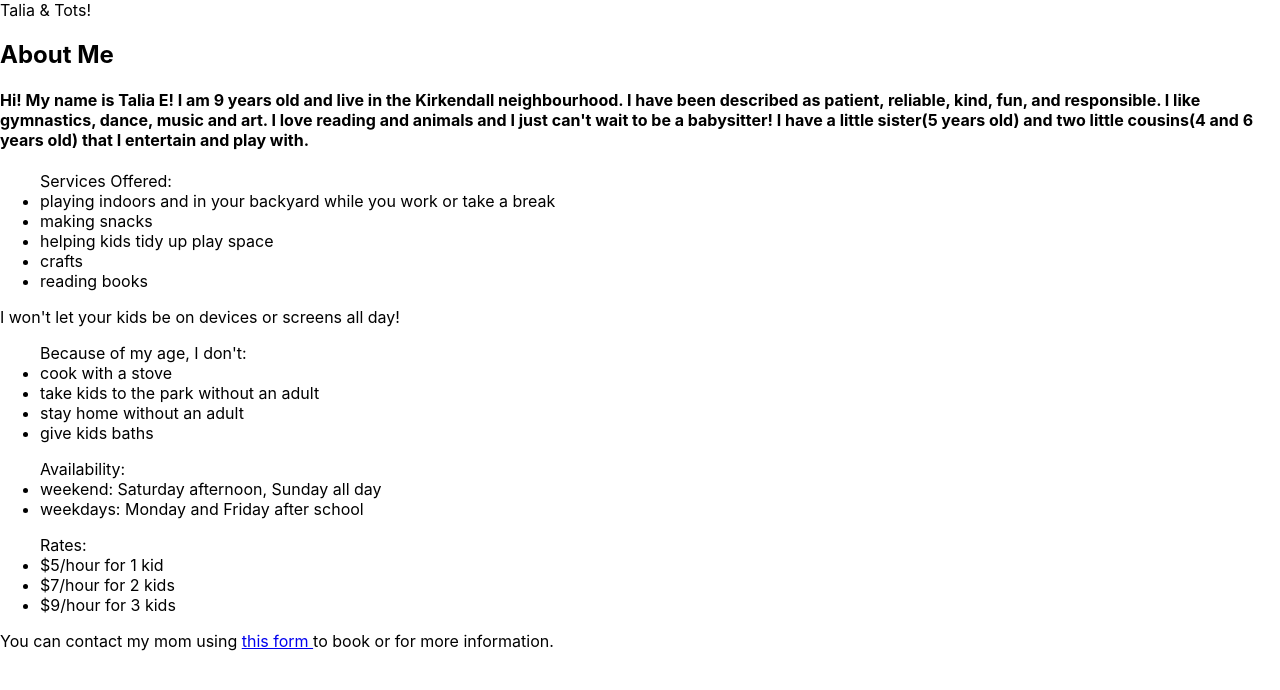
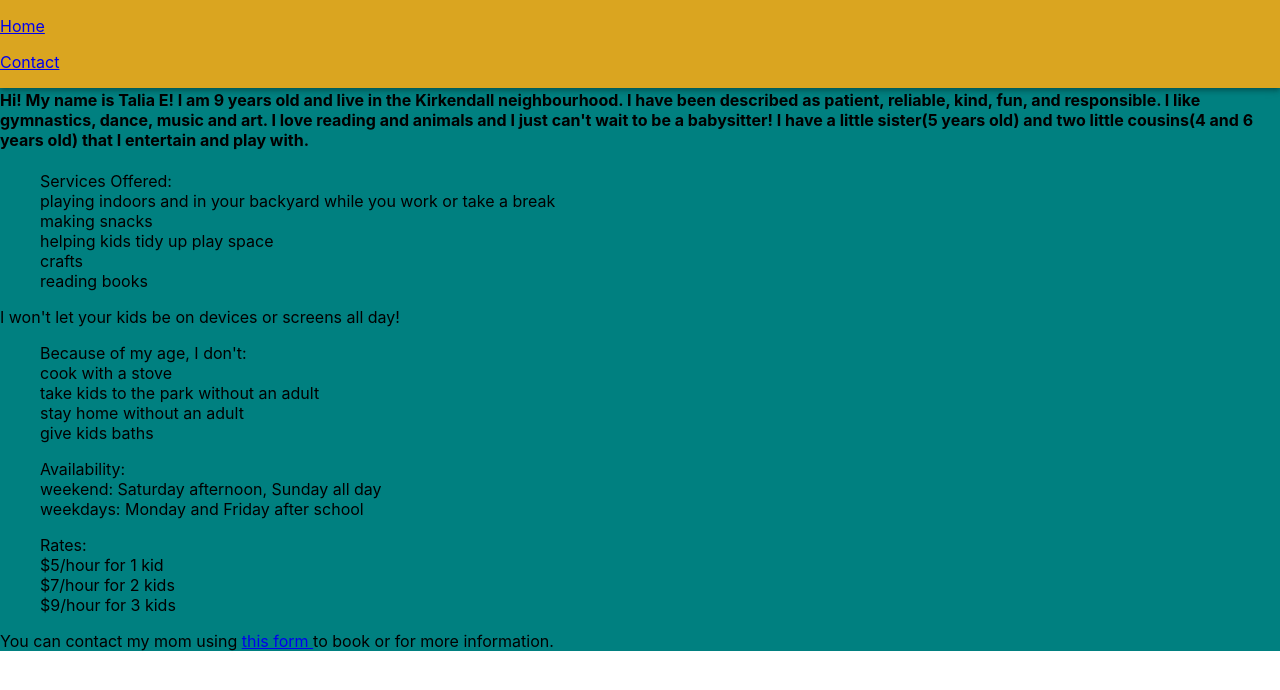
Before and after one commit to connkat/taliae, a React (Create React App) app: page / in a window 1280 px wide. Shown: the top 690 px of the page. Built offline with nearby package versions, Linux system fonts and the light colour scheme.

Commit message:
fixed file name and added color

```diff
--- a/src/App.js
+++ b/src/App.js
@@ -1,12 +1,12 @@
 import React from "react";
 import { BrowserRouter as Router, Route, Routes } from "react-router-dom";
 import { Home, Contact } from "./pages";
-import Header from "./components/Header";
+import Header from "./components/Header.jsx";
 function App() {
   return (
     <div className="app">
       <Router>
-        {/* <Header /> */}
+        <Header />
         <Routes>
           <Route exact path="/" element={<Home />}></Route>
           <Route exact path="/contact" element={<Contact />}></Route>
--- a/src/components/Header.css
+++ b/src/components/Header.css
@@ -1,10 +1,10 @@
 .header-wrapper {
-  background-color: #f5f5ef;
+  background-color: goldenrod;
 }
 
 .drawerContainer {
   padding: 50px 30px;
-  background-color: #f5f5ef;
+  background-color: goldenrod;
   height: 100%;
 }
 
--- /dev/null
+++ b/src/components/Header.jsx
@@ -0,0 +1,114 @@
+import { AppBar, Toolbar, IconButton, Drawer } from "@material-ui/core";
+import MenuIcon from "@material-ui/icons/Menu";
+import React, { useState, useEffect } from "react";
+import Nav from "./Nav";
+import "./Header.css"
+
+const headersData = [
+  {
+    label: "Home",
+    href: "/",
+  },
+  {
+    label: "Contact",
+    href: "/contact",
+  },
+];
+
+export default function Header() {
+  const [state, setState] = useState({
+    mobileView: false,
+    drawerOpen: false,
+  });
+
+  const { mobileView, drawerOpen } = state;
+
+  useEffect(() => {
+    const setResponsiveness = () => {
+      return window.innerWidth < 600
+        ? setState((prevState) => ({ ...prevState, mobileView: true }))
+        : setState((prevState) => ({ ...prevState, mobileView: false }));
+    };
+
+    setResponsiveness();
+
+    window.addEventListener("resize", () => setResponsiveness());
+
+    return () => {
+      window.removeEventListener("resize", () => setResponsiveness());
+    };
+  }, []);
+
+  const displayDesktop = () => {
+    return <Nav />;
+  };
+
+  const displayMobile = () => {
+    const handleDrawerOpen = () =>
+      setState((prevState) => ({ ...prevState, drawerOpen: true }));
+    const handleDrawerClose = () =>
+      setState((prevState) => ({ ...prevState, drawerOpen: false }));
+
+    return (
+      <Toolbar>
+        <div className="header-wrapper">
+          <IconButton
+            {...{
+              edge: "end",
+              color: "#69bf4a",
+              "aria-label": "menu",
+              "aria-haspopup": "true",
+              onClick: handleDrawerOpen,
+            }}
+          >
+            <MenuIcon />
+          </IconButton>
+        </div>
+        <Drawer
+          {...{
+            anchor: "right",
+            open: drawerOpen,
+            onClose: handleDrawerClose,
+          }}
+        >
+          <div className="drawerContainer">{getDrawerChoices()}</div>
+        </Drawer>
+      </Toolbar>
+    );
+  };
+
+  const getDrawerChoices = () => {
+    // const handleDrawerClose = () =>
+    //   setState((prevState) => ({ ...prevState, drawerOpen: false }));
+
+    return (
+      <>
+        {/* <div className="x">
+          <button onClick={handleDrawerClose}>
+            <img src={mobileX} alt="exit" />
+          </button>
+        </div> */}
+        <div className="titles-map">
+          {headersData.map(({ label, href }) => {
+            return (
+              <>
+                <a href={href} alt="button">
+                  <li>{label}</li>
+                </a>
+                <div className="hl" />
+              </>
+            );
+          })}
+        </div>
+      </>
+    );
+  };
+
+  return (
+    <header>
+      <AppBar style={{ background: "#F5F7EB" }} position="absolute">
+        {mobileView ? displayMobile() : displayDesktop()}
+      </AppBar>
+    </header>
+  );
+}
--- /dev/null
+++ b/src/components/Nav.css
@@ -0,0 +1,3 @@
+.Nav {
+    background-color: goldenrod;
+}
--- a/src/pages/Contact.css
+++ b/src/pages/Contact.css
@@ -1,3 +1,7 @@
+.Contact{
+margin-top: 15%;
+}
+
 input {
   width: 600px;
 }
--- a/src/pages/Contact.jsx
+++ b/src/pages/Contact.jsx
@@ -1,23 +1,25 @@
+import "./Contact.css"
 import { useForm } from "react-hook-form";
 
 function Contact() {
   const { register, handleSubmit, watch, errors } = useForm();
   const onSubmit = (data) => console.log(data);
-  const message = watch('message') || "";
+  const message = watch("message") || "";
   const messageCharsLeft = 1500 - message.length;
 
   return (
+    <div className="Contact">
       <form id="contact-form">
         <input type="text" name="user_name" placeholder="Name" />
         <br />
         <input type="email" name="user_email" placeholder="Email" />
         <br />
-      <textarea name="message" placeholder="Message" maxLength='1500'
-/>
-      <p className='message-chars-left'>{messageCharsLeft}</p>
+        <textarea name="message" placeholder="Message" maxLength="1500" />
+        <p className="message-chars-left">{messageCharsLeft}</p>
         <br />
         <input type="submit" value="Send" />
       </form>
+    </div>
   );
 }
 
--- a/src/pages/Home.jsx
+++ b/src/pages/Home.jsx
@@ -4,7 +4,7 @@ import "./Home.css";
 
 function Home() {
   return (
-    <div className="home">
+    <div className="Home">
       <header className="Home-header">Talia &amp; Tots!</header>
       <h2> About Me</h2>
       <h4>
```
Lines whose indentation alone changed are shown as unchanged.
